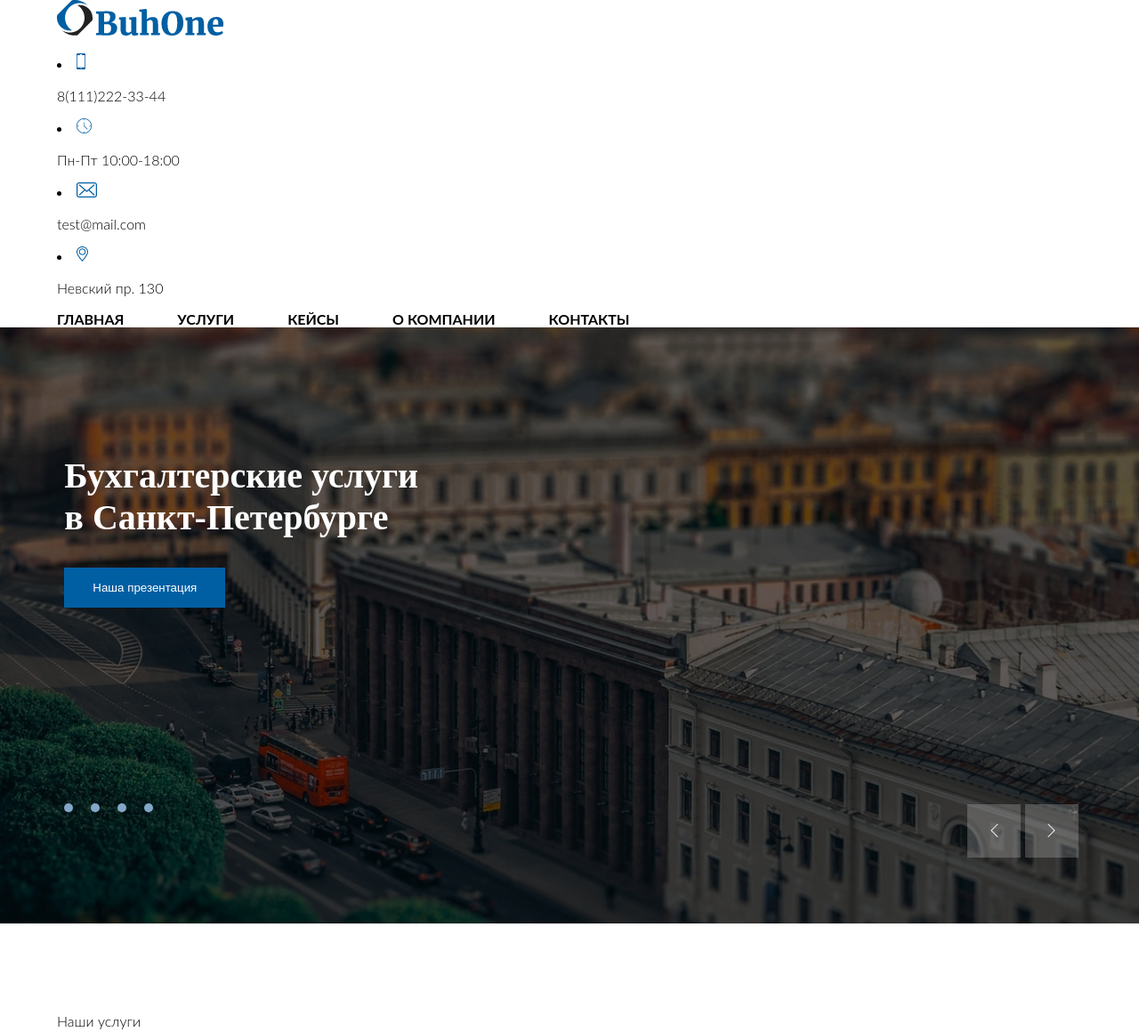
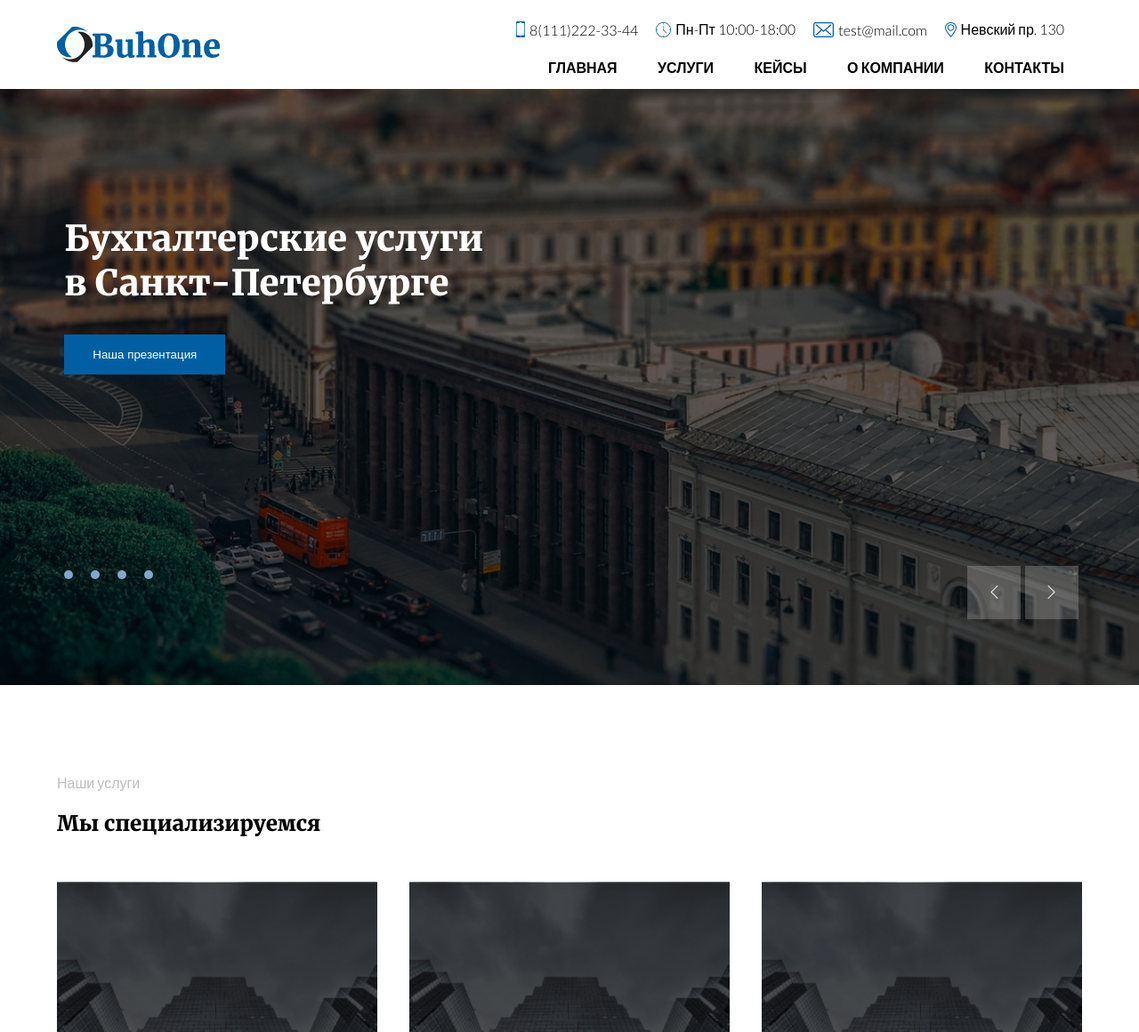
Before and after one commit to Froshik/BuchOne, a plain HTML site: page index.html in a window 1280 px wide. Shown: the top 1160 px of the page at 89% size. Drawn offline with Linux system fonts and the light colour scheme.

Commit message:
HTML&CSS
Done!

```diff
--- a/index.html
+++ b/index.html
@@ -4,9 +4,9 @@
     <meta charset="UTF-8">
     <meta http-equiv="X-UA-Compatible" content="IE=edge">
     <meta name="viewport" content="width=device-width, initial-scale=1.0">
-    <!-- <link rel="preconnect" href="https://fonts.googleapis.com">
+    <link rel="preconnect" href="https://fonts.googleapis.com">
     <link rel="preconnect" href="https://fonts.gstatic.com" crossorigin>
-    <link href="https://fonts.googleapis.com/css2?family=Lato:wght@300;900&family=Merriweather:wght@900&display=swap" rel="stylesheet">  -->
+    <link href="https://fonts.googleapis.com/css2?family=Lato:wght@300;900&family=Merriweather:wght@900&display=swap" rel="stylesheet">
     <link rel="stylesheet" href="style.css" type="text/css">
     <title>TestApp</title>
 </head>
@@ -24,14 +24,14 @@
                     <li><img src="assets/Maillogo.png" alt="Электронная почта"><p>test@mail.com</p></li>
                     <li><img src="assets/pointlogo.png" alt="Адрес"><p>Невский пр. 130</p></li>
                 </ul>
-
-            </div><nav>
+                <nav>
                     <a href = "#">ГЛАВНАЯ</a>
                     <a href = "#">УСЛУГИ</a>
                     <a href = "#">КЕЙСЫ</a>
                     <a href = "#">О КОМПАНИИ</a>
                     <a href = "#">КОНТАКТЫ</a>
                 </nav>
+            </div>
         </div>
         <div class="main-frame">
             <span>
@@ -56,7 +56,9 @@
     </header>
     <main>
         <div class="our-service" id="our-service">
-            <p>Наши услуги</p>
+            <div class="translucent">
+                <p>Наши услуги</p>
+            </div>
             <h2>Мы специализируемся</h2>
             <div class="flex-container">
                 <div class="first-row">
@@ -72,7 +74,7 @@
             </div>
         </div>
         <div class="about-us" id="about-us">
-            <p>О нас</p>
+            <p class="translucent">О нас</p>
             <div class="flex-container">
                 <div class="left-block">
                     <h1>Компания<br><span>ИвановПром</span></h1>
@@ -108,7 +110,9 @@
             </div>
         </div>
         <div class="our-partner">
-            <p>Наши клиенты</p>
+            <div class="translucent">
+                <p>Наши клиенты</p>
+            </div>
             <h2>С нами работают</h2>
             <div class="flex-container">
                 <div class="flex-block">
@@ -120,7 +124,9 @@
             </div>
         </div>
         <div class="feedback">
-            <p>Отзывы</p>
+            <div class="translucent">
+                <p>Отзывы</p>
+            </div>
             <h2>Ваши благодарности</h2>
             <div class="comments">
                 <p>Lorem ipsum dolor sit amet consectetur, adipisicing elit. Accusantium aspernatur possimus placeat expedita perferendis atque quas assumenda est fugit, earum asperiores nemo, architecto at quae, ut cupiditate natus incidunt totam.</p>
--- a/style.css
+++ b/style.css
@@ -13,19 +13,32 @@ body p, a{
     font-weight: 300;
 }
 
+
+.translucent{
+    color: #BDBDBD;
+    margin-top: 100px;
+}
+
 /*Шапка сайта*/
-.topline{
-
+.top-line{
+ display: flex;
+ justify-content: space-between;
+ height: 100px;
 }
 
 .logo {
-
+    display: inline-flex;
+    align-items: center;
 }
 .header-info{
-
+    display: flex;
+    flex-wrap: wrap;
+    justify-content: flex-end;
 }
 .header-info li{
     margin-right: 20px;
+    display: inline-flex;
+    align-items: center;
 
 }
 
@@ -34,12 +47,13 @@ body p, a{
 }
 
 nav{
+    width: 600px;
     display: flex;
-    text-align: right;
+    justify-content: space-between;
 }
 
 nav a{
-    margin-right: 60px;
+    margin-right: 20px;
     font-weight: bold;
     text-decoration: none;
     color: black;
@@ -140,11 +154,6 @@ main{
 }
 /*О нас*/
 
-.about-us p:first-child{
-    color: #BDBDBD;
-    margin-top: 100px;
-}
-
 .about-us .flex-container{
     display: flex;
     justify-content: space-between;
@@ -174,10 +183,6 @@ main{
 
 /*Наши клиенты*/
 
-.our-partner p:first-child{
-    color: #BDBDBD;
-    margin-top: 100px;
-}
 
 .our-partner .flex-container{
     display: flex;
@@ -192,11 +197,6 @@ main{
 }
 
 /*Отзывы*/
-
-.feedback p:first-child{
-    color: #BDBDBD;
-    margin-top: 100px;
-}
 
 .comments{
     position: relative;
@@ -228,7 +228,7 @@ main{
 }
 
 footer .grid-container {
-    margin-top: 50px;
+    margin-top: 80px;
     display: flex;
     color: white;
     z-index: 1;
```
